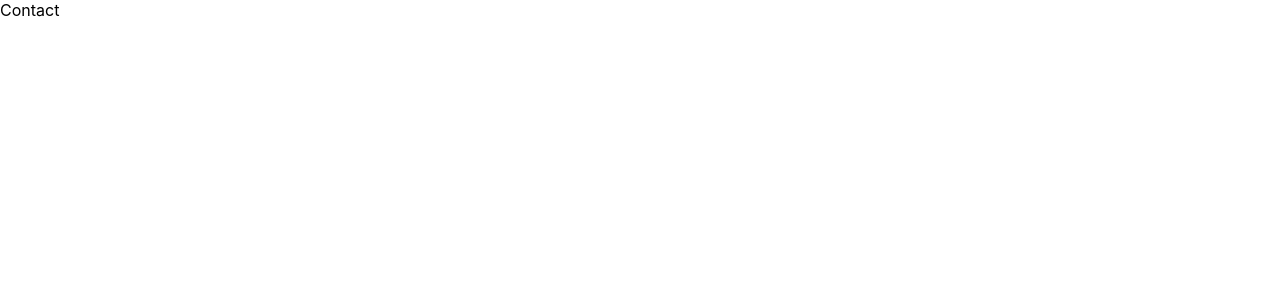
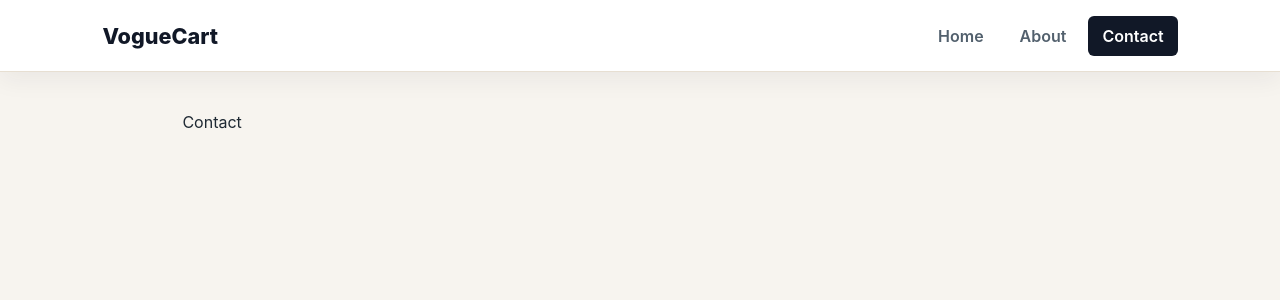
Before and after one commit to Arwa399/voguecart, a React (Vite) app in the folder client/: page /contact in a window 1280 px wide. Shown: the top 300 px of the page. Built offline with nearby package versions, Linux system fonts and the light colour scheme.

Commit message:
feat: add navigation bar

```diff
--- a/client/src/App.tsx
+++ b/client/src/App.tsx
@@ -1,8 +1,15 @@
 import AppRoutes from "./routes/AppRoutes";
+import Navbar from "./components/Navbar";
 
 function App() {
-  // return <h1>VogueCart</h1>;
-  return <AppRoutes />
+  return (
+    <>
+      <Navbar />
+      <main className="app-main">
+        <AppRoutes />
+      </main>
+    </>
+  );
 }
 
 export default App;
--- /dev/null
+++ b/client/src/components/Navbar.tsx
@@ -0,0 +1,34 @@
+import { NavLink } from "react-router-dom";
+
+const links = [
+  { to: "/", label: "Home" },
+  { to: "/about", label: "About" },
+  { to: "/contact", label: "Contact" },
+];
+
+function Navbar() {
+  return (
+    <header className="navbar">
+      <NavLink to="/" className="navbar__brand">
+        VogueCart
+      </NavLink>
+
+      <nav className="navbar__links" aria-label="Main navigation">
+        {links.map((link) => (
+          <NavLink
+            key={link.to}
+            to={link.to}
+            end={link.to === "/"}
+            className={({ isActive }) =>
+              isActive ? "navbar__link navbar__link--active" : "navbar__link"
+            }
+          >
+            {link.label}
+          </NavLink>
+        ))}
+      </nav>
+    </header>
+  );
+}
+
+export default Navbar;
--- a/client/src/routes/AppRoutes.tsx
+++ b/client/src/routes/AppRoutes.tsx
@@ -6,7 +6,7 @@ import Contact from "../pages/Contact";
 function AppRoutes() {
     return(
         <Routes>
-            <Route path="/home" element={<Home />} />
+            <Route path="/" element={<Home />} />
             <Route path="/about" element={<About />} />
             <Route path="/contact" element={<Contact />} />
         </Routes>
--- a/client/src/styles/globals.css
+++ b/client/src/styles/globals.css
@@ -1,8 +1,80 @@
-*{
-    margin: 0;
-    padding: 0;
-    box-sizing: border-box;
+* {
+  margin: 0;
+  padding: 0;
+  box-sizing: border-box;
 }
-body{
-    font-family: 'Inter', sans-serif;
+
+body {
+  font-family: "Inter", sans-serif;
+  color: #1f2933;
+  background: #f7f4ef;
 }
+
+a {
+  color: inherit;
+  text-decoration: none;
+}
+
+.navbar {
+  position: sticky;
+  top: 0;
+  z-index: 10;
+  display: flex;
+  align-items: center;
+  justify-content: space-between;
+  gap: 24px;
+  min-height: 72px;
+  padding: 0 8%;
+  background: #ffffff;
+  border-bottom: 1px solid #e7dfd2;
+  box-shadow: 0 8px 24px rgba(31, 41, 51, 0.06);
+}
+
+.navbar__brand {
+  font-size: 1.35rem;
+  font-weight: 800;
+  color: #111827;
+}
+
+.navbar__links {
+  display: flex;
+  align-items: center;
+  gap: 8px;
+  flex-wrap: wrap;
+  justify-content: flex-end;
+}
+
+.navbar__link {
+  border-radius: 6px;
+  padding: 10px 14px;
+  color: #52606d;
+  font-weight: 600;
+  transition: background-color 160ms ease, color 160ms ease;
+}
+
+.navbar__link:hover,
+.navbar__link--active {
+  background: #111827;
+  color: #ffffff;
+}
+
+.app-main {
+  width: min(1120px, 100%);
+  margin: 0 auto;
+  padding: 40px 8%;
+}
+
+@media (max-width: 560px) {
+  .navbar {
+    align-items: flex-start;
+    flex-direction: column;
+    gap: 14px;
+    padding-top: 18px;
+    padding-bottom: 18px;
+  }
+
+  .navbar__links {
+    width: 100%;
+    justify-content: flex-start;
+  }
+}
```
